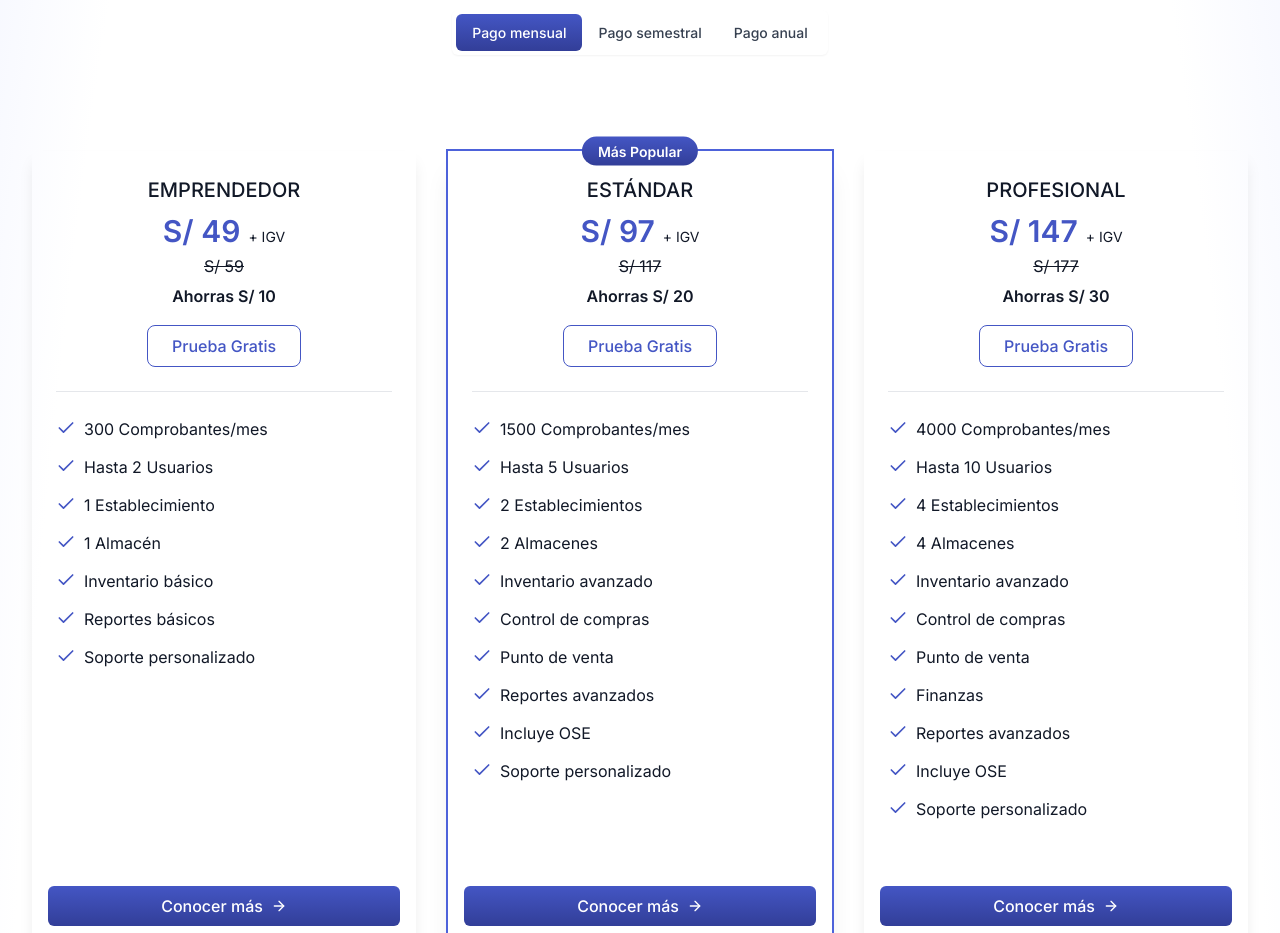
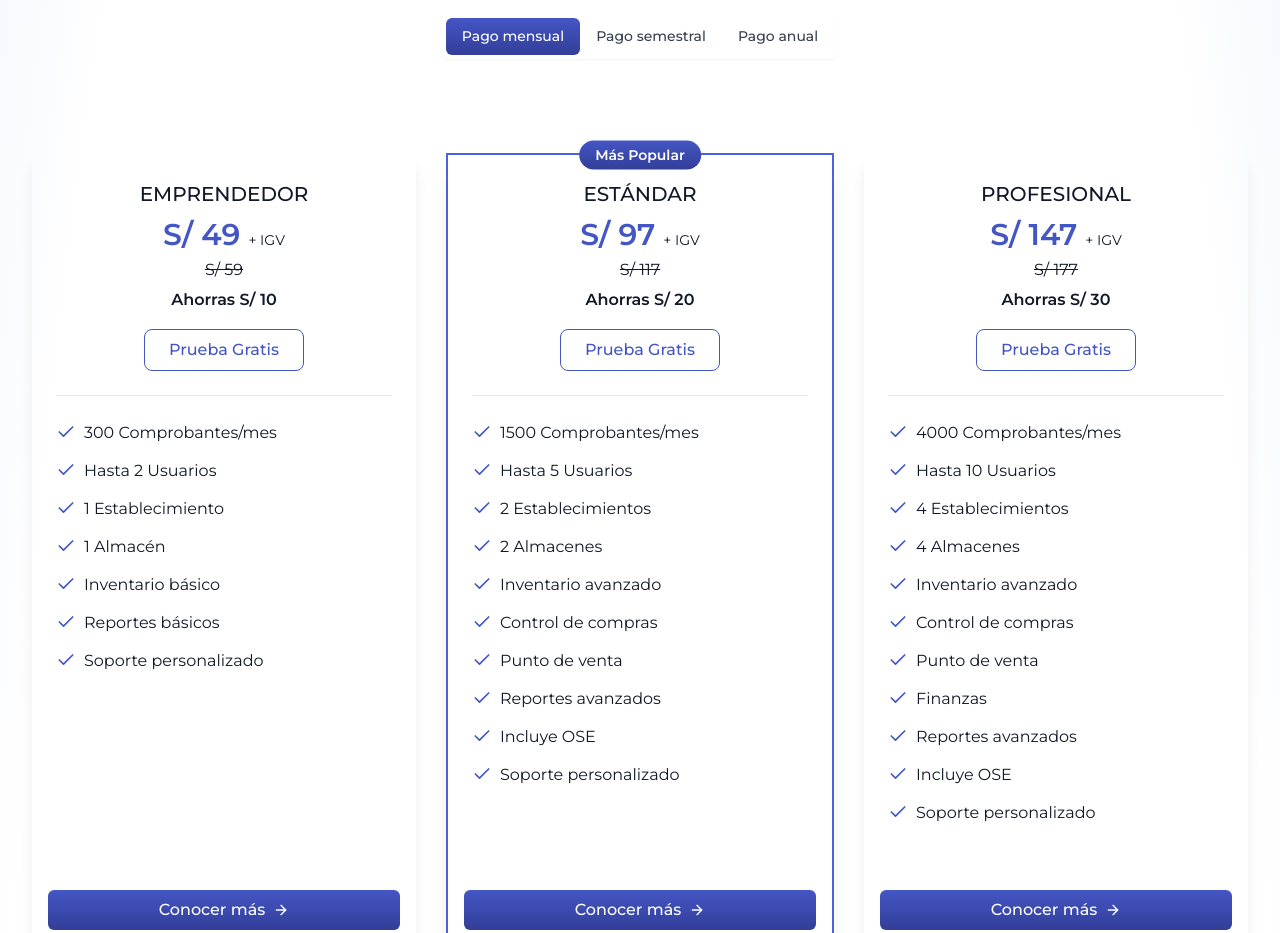
Before and after one commit to ZinedineT/TESIS_ZINE, a React (Vite) app: page / in a window 1280 px wide. Shown: the part 2840-3773 px from the top of the page. Built offline with nearby package versions, Linux system fonts and the light colour scheme; no server answers.

Commit message:
Cambio en la tipografía a Montserrat

```diff
--- a/index.html
+++ b/index.html
@@ -8,8 +8,7 @@
     <meta name="keywords" content="cistcor, tecnología, soluciones, empresas, innovación" />
     <link rel="preconnect" href="https://fonts.googleapis.com">
     <link rel="preconnect" href="https://fonts.gstatic.com" crossorigin>
-    <link href="https://fonts.googleapis.com/css2?family=Inter:wght@300;400;500;600;700&display=swap" rel="stylesheet">
-    <!-- <link href="https://fonts.googleapis.com/css2?family=Montserrat:wght@400;500;700&display=swap" rel="stylesheet"> -->
+    <link href="https://fonts.googleapis.com/css2?family=Montserrat:wght@300;400;500;600;700&display=swap" rel="stylesheet">
     <title>CISTCOR NETWORKS</title>
   </head>
   <body>
--- a/src/components/atoms/Chatbot.tsx
+++ b/src/components/atoms/Chatbot.tsx
@@ -10,7 +10,7 @@
     { role: 'assistant', content: '¡Hola! Soy el asistente virtual de Cistcor. ¿En qué puedo ayudarte hoy?' }
   ]);
   const [loading, setLoading] = useState(false);
-  const messagesEndRef = useRef<HTMLDivElement>(null); // ← Agrega esta referencia
+  const messagesEndRef = useRef<HTMLDivElement>(null);
 
   // ✅ AUTO-SCROLL AL FINAL (agrega este useEffect)
   useEffect(() => {
--- a/tailwind.config.js
+++ b/tailwind.config.js
@@ -82,8 +82,7 @@
         },
       },
       fontFamily: {
-        sans: ['Inter', 'system-ui', 'sans-serif'],
-        // montserrat: ['Montserrat','system-ui', 'sans-serif'],
+        sans: ['Montserrat', 'system-ui', 'sans-serif'],
       },
       fontSize: {
         'xs': ['0.75rem', { lineHeight: '1.5' }],
```
Lines whose indentation alone changed are shown as unchanged.
